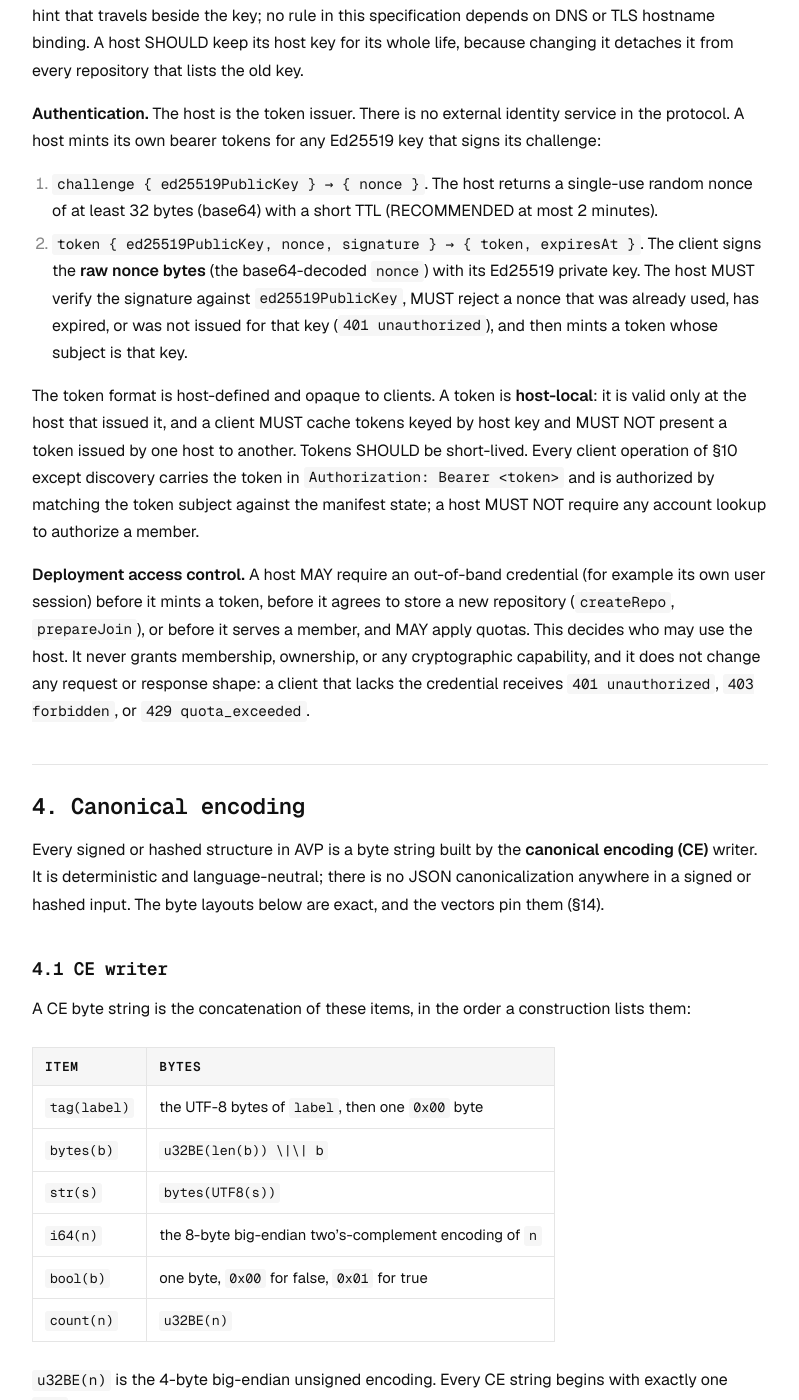
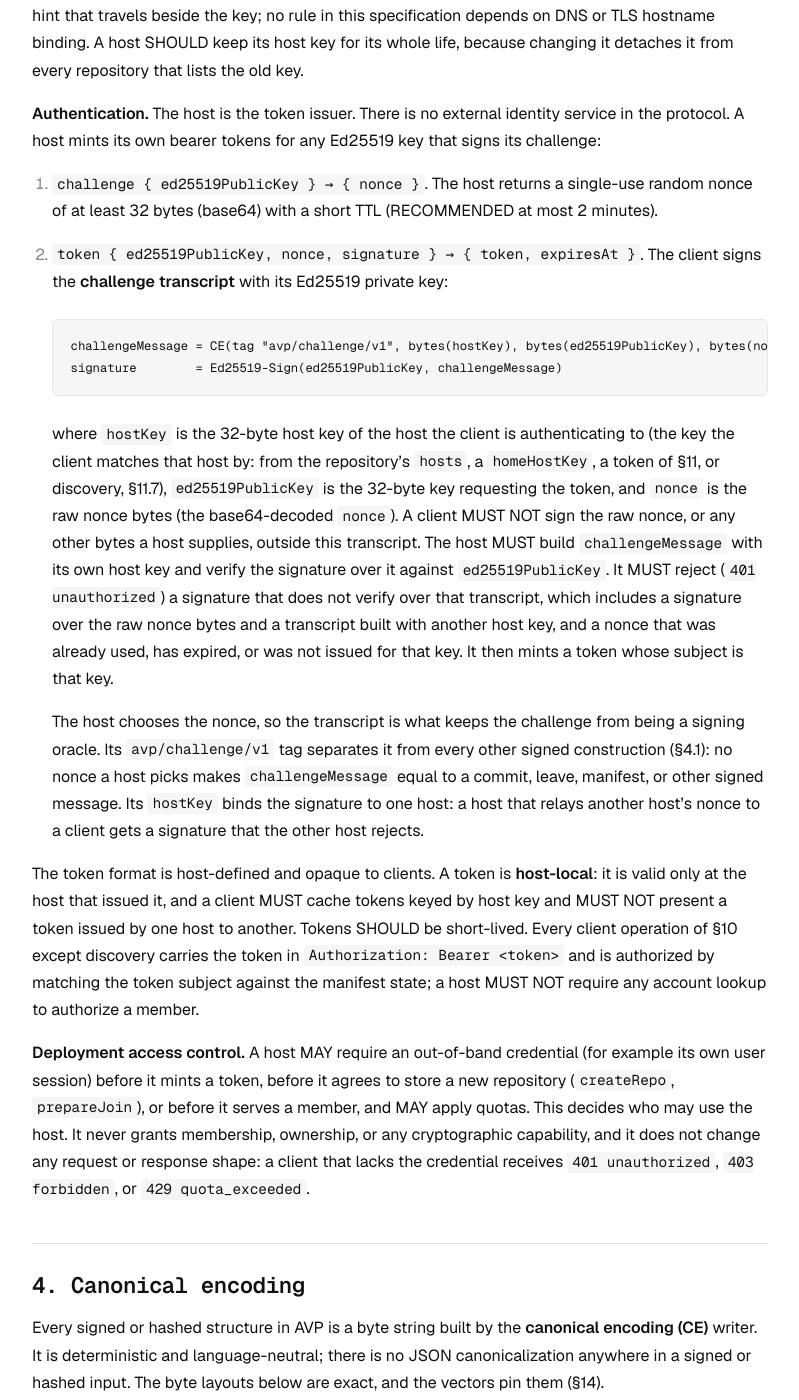
Before and after one commit to trqlmao/avp, a Jekyll site: the page built from SPEC.md, in a window 1280 px wide and 1400 px high, scrolled down 4351 px. Shown: the whole window, without its empty margins (240-1039 px from the left). Built offline with Jekyll 4.4.1, drawn with Linux system fonts in a browser that asks for light colours; our own code applies the rules of GitHub Pages for plain Markdown files; some of the changed text lies outside the part shown.

Commit message:
docs(spec)!: domain-separate the auth challenge signature
The client signed the raw host-chosen nonce, while every other
signature an AVP key makes is over a tagged CE string. A malicious
host could return another construction's message as its nonce (for
example the commit-sig message of a commit it built with the member
as author) and get a valid signature over it: forged authorship, a
forged leave, or, from the owner, a forged manifest state.

SPEC 3.3 now has the client sign
CE(tag "avp/challenge/v1", bytes(hostKey), bytes(ed25519PublicKey),
bytes(nonce)), which the host verifies with its own host key. SPEC
4.1 states the domain-separation invariant and lists every signed
construction with its label; SPEC 13 and 14 add the invariant and
the new vectors. The threat model, IMPLEMENTING, the openapi, proto
and schema descriptions, and the changelog follow; llms-full is
regenerated. Wire shapes do not change.

BREAKING CHANGE: a challenge signature over the raw nonce is now
401 unauthorized. 0.5 is unreleased, so the version stays 0.5.

````diff
--- a/SPEC.md
+++ b/SPEC.md
@@ -46,8 +46,8 @@ who may store and sync; only keys held by people decide who can read.
 - **Raw keys.** "Ed25519 public key" and "X25519 public key" mean the raw 32-byte encodings (RFC 8032,
   RFC 7748). An Ed25519 signature is the raw 64-byte encoding.
 - **Strict Ed25519 verification.** Every Ed25519 signature AVP verifies (owner signatures on manifest
-  states, author signatures on commits, host acceptances, leave requests, link and host requests, and the
-  challenge signature of §3.3) MUST be verified strictly, so that every conformant implementation accepts
+  states, author signatures on commits, host acceptances, leave requests, host requests, and the
+  challenge signature of §3.3; the full list is the table of §4.1) MUST be verified strictly, so that every conformant implementation accepts
   exactly the same signatures. A verifier MUST reject the signature, before any other check, if the public
   key `A` or the signature's first half `R` (the encoding of a point) is the encoding of a point of small
   order, if `A` or `R` is a non-canonical encoding (its 255-bit `y` field, the 32 bytes read little-endian
@@ -153,10 +153,29 @@ A host mints its own bearer tokens for any Ed25519 key that signs its challenge:
 
 1. `challenge { ed25519PublicKey } → { nonce }`. The host returns a single-use random nonce of at least
    32 bytes (base64) with a short TTL (RECOMMENDED at most 2 minutes).
-2. `token { ed25519PublicKey, nonce, signature } → { token, expiresAt }`. The client signs the **raw nonce
-   bytes** (the base64-decoded `nonce`) with its Ed25519 private key. The host MUST verify the signature
-   against `ed25519PublicKey`, MUST reject a nonce that was already used, has expired, or was not issued
-   for that key (`401 unauthorized`), and then mints a token whose subject is that key.
+2. `token { ed25519PublicKey, nonce, signature } → { token, expiresAt }`. The client signs the
+   **challenge transcript** with its Ed25519 private key:
+
+   ```
+   challengeMessage = CE(tag "avp/challenge/v1", bytes(hostKey), bytes(ed25519PublicKey), bytes(nonce))
+   signature        = Ed25519-Sign(ed25519PublicKey, challengeMessage)
+   ```
+
+   where `hostKey` is the 32-byte host key of the host the client is authenticating to (the key the client
+   matches that host by: from the repository's `hosts`, a `homeHostKey`, a token of §11, or discovery,
+   §11.7), `ed25519PublicKey` is the 32-byte key requesting the token, and `nonce` is the raw nonce bytes
+   (the base64-decoded `nonce`). A client MUST NOT sign the raw nonce, or any other bytes a host supplies,
+   outside this transcript. The host MUST build `challengeMessage` with its own host key and verify the
+   signature over it against `ed25519PublicKey`. It MUST reject (`401 unauthorized`) a signature that does
+   not verify over that transcript, which includes a signature over the raw nonce bytes and a transcript
+   built with another host key, and a nonce that was already used, has expired, or was not issued for that
+   key. It then mints a token whose subject is that key.
+
+   The host chooses the nonce, so the transcript is what keeps the challenge from being a signing oracle.
+   Its `avp/challenge/v1` tag separates it from every other signed construction (§4.1): no nonce a host
+   picks makes `challengeMessage` equal to a commit, leave, manifest, or other signed message. Its
+   `hostKey` binds the signature to one host: a host that relays another host's nonce to a client gets a
+   signature that the other host rejects.
 
 The token format is host-defined and opaque to clients. A token is **host-local**: it is valid only at the
 host that issued it, and a client MUST cache tokens keyed by host key and MUST NOT present a token issued by
@@ -196,6 +215,28 @@ one raw append in AVP is outside any CE string: `manifestHash` (§4.2) hashes a
 by the raw 64-byte owner signature. A list is written as
 `count(n)` followed by its `n` elements, sorted by the stated key (§2) before encoding. `CE(tag "L", x, y)`
 is shorthand for the string `tag(L) || x || y`.
+
+**Domain separation.** Every message an AVP key signs is a CE string whose first item is a `tag`, and each
+signed construction has its own label. The labels in the table below are distinct and none contains a
+`0x00` byte, so the terminating `0x00` makes the tags prefix-free: two messages with different labels
+differ within the shorter label or at its `0x00`, and no message of one construction can equal a message
+of another, whatever the fields after the tag hold. An implementation MUST NOT sign, and MUST NOT verify an
+AVP signature over, bytes that are not one of these constructions; in particular it MUST NOT sign bytes
+another party supplies except as a field inside one of them. A new signed construction MUST take a new
+label.
+
+| Construction | Signing key | Signed message | Section |
+|---|---|---|---|
+| manifest state | owner key | `S = CE(tag "avp/manifest/v1", ...)` | §4.2 |
+| commit author signature | member key (`author`) | `CE(tag "avp/commit-sig/v1", bytes(commitId))` | §4.3, §7.1 |
+| leave request | member key | `CE(tag "avp/leave/v1", str(repoId), bytes(memberKey), i64(at))` | §8.4, §11.4 |
+| challenge | the key requesting a token | `CE(tag "avp/challenge/v1", bytes(hostKey), bytes(ed25519PublicKey), bytes(nonce))` | §3.3 |
+| acceptance | host key | `CE(tag "avp/accept/v1", str(repoId), bytes(memberKey), bytes(hostKey), i64(expiresAt))` | §8.2, §11.3 |
+| host request | host key | `CE(tag "avp/host-req/v1", str(method), str(path), bytes(SHA-256(body)), i64(time))` | §9.3 |
+
+The owner key is also a member key, so it signs every construction a member key signs. The other CE labels
+(`avp/repo-id/v1`, `avp/commit/v1`, `avp/aad/v2`, `avp/link-code/v1`) are hashed or used as AEAD additional
+data, never signed, and are distinct from the labels above.
 
 ### 4.2 Manifest state
 
@@ -1188,6 +1229,10 @@ A conformant implementation MUST uphold:
   the new epoch's data key, and the AAD makes a ciphertext under the wrong epoch fail authentication.
 - **Hosts by key.** Every host match (`hosts`, `homeHostKey`, acceptances, `not_hosted`, host-to-host
   serving) compares host keys (§3.3).
+- **Domain separation.** Every AVP signature is over a CE string that begins with the distinct tag of its
+  construction (§4.1). No key signs host-supplied bytes outside such a string, and a challenge signature
+  covers the host key it was made for (§3.3), so no signature made for one construction, or for one host's
+  challenge, verifies as another.
 
 ## 14. Conformance
 
@@ -1195,7 +1240,8 @@ An implementation is conformant if it satisfies every MUST above and reproduces
 [`vectors/`](vectors/), indexed by [`vectors/index.json`](vectors/index.json):
 
 - **RFC-anchored primitives**: HKDF-SHA256 (`hkdf.json`), X25519 (`x25519.json`), and Ed25519 sign and
-  verify (`ed25519.json`). The Ed25519 vector anchors the challenge signature (§3.3).
+  verify (`ed25519.json`). The Ed25519 vector anchors every signature; the challenge transcript is pinned
+  in `federation.json`.
 - **Wrap scheme**: wrap and unwrap of a data key (`key-wrap.json`, §4.4).
 - **Owner identity**: entropy to mnemonic, mnemonic to seed, and seed to the owner Ed25519 and X25519 keys
   (`bip39-owner.json`, §3.1), over the pinned English wordlist (`bip39-english.txt`).
@@ -1217,11 +1263,15 @@ An implementation is conformant if it satisfies every MUST above and reproduces
   the cutoff, and backdated as a child of a frontier commit (`forbidden`), diverged owner states (lower hash
   wins, a commit re-checked and accepted, a commit held), and a leave request with a bad signature.
 - **Tokens and addresses**: every token of §11 (with the acceptance and leave signatures, the link
-  confirmation code, and the owner and member fingerprints) and `avp://` locators (`federation.json`).
+  confirmation code, and the owner and member fingerprints), `avp://` locators, and the challenge
+  transcript `challengeMessage` of §3.3 with its signature (`federation.json`).
 - **Negative cases**: `negative.json`, valid constructions with one mutation each that a conformant
   implementation MUST reject, including a manifest with a bad signature or a wrong previous hash, a commit
   whose id does not recompute or whose author signed another id, a payload whose AAD v2 has a swapped parent,
-  a link grant unwrapped with the data key wrap label, an acceptance verified with another host key, and
+  a link grant unwrapped with the data key wrap label, an acceptance verified with another host key, the
+  cross-construction and challenge cases of §3.3 and §4.1 (a challenge signature presented as a commit
+  author signature over the same 32 bytes, a commit author signature presented as a challenge signature, a
+  challenge signature made for another host key, and a signature over the raw nonce), and
   the Ed25519 signatures that strict verification (§2) rejects: a small-order public key or `R`, a
   non-canonical public key, and a non-canonical `S`. Reproducing the positive vectors is necessary but not
   sufficient.
@@ -1231,7 +1281,8 @@ Every committed vector is reproducible from documented seeds by [`vectors/genera
 [`vectors/README.md`](vectors/README.md).
 
 A **host** additionally proves conformance by passing the black-box harness in [`harness/`](harness/), which
-drives the client wire contract (the auth failure modes of §3.3, `createRepo` checks, the pulled chain,
+drives the client wire contract (the auth failure modes of §3.3, including a signature over the raw nonce
+and a transcript built with another host key, `createRepo` checks, the pulled chain,
 forks and merges, the head bound, `manifest_conflict`, the removal cutoff, leave, `prepareJoin`
 acceptances, and zero-knowledge), and its multi-host scenarios, which drive §9 between two or more hosts
 (convergence after a paused host, concurrent writes on two hosts, a removed member rejected on both, an
@@ -1244,7 +1295,8 @@ unlisted host refused, an old-epoch head merged forward, and diverged owner stat
 - **Token theft.** Tokens are bearer credentials; client-to-host transport MUST be TLS. Tokens are host-local
   (§3.3), short-lived, and scoped to membership.
 - **Nonce handling.** Challenge nonces MUST be single-use with a short TTL to prevent replay of the signed
-  challenge.
+  challenge. The client signs the `avp/challenge/v1` transcript, never the host-chosen nonce alone (§3.3,
+  §4.1).
 - **Owner phrase.** Whoever holds the phrase, or an owner device, is the owner (THREATMODEL A7).
 - **Host-to-host transport.** The protocol validates every replicated item; confidentiality and
   authentication of host-to-host links come from the deployment profile (§9).
--- a/openapi.yaml
+++ b/openapi.yaml
@@ -84,8 +84,10 @@ paths:
       operationId: token
       summary: Exchange a signed nonce for a bearer token minted by this host.
       description: |
-        Sign the **raw nonce bytes** (base64-decode `nonce` first) with the Ed25519 private key.
-        A common mistake is signing the base64 string; the host rejects it.
+        Sign the challenge transcript `CE(tag "avp/challenge/v1", bytes(hostKey), bytes(ed25519PublicKey),
+        bytes(nonce))` with the Ed25519 private key (SPEC §3.3), where `hostKey` is this host's key and
+        `nonce` the raw nonce bytes (base64-decode `nonce` first). A signature over the raw nonce alone, over
+        the base64 string, or over a transcript built with another host key is rejected.
       security: []
       requestBody:
         required: true
--- a/schema/avp.schema.json
+++ b/schema/avp.schema.json
@@ -535,7 +535,7 @@
         },
         "signature": {
           "$ref": "#/$defs/Base64",
-          "description": "base64 Ed25519 signature over the raw nonce bytes"
+          "description": "base64 Ed25519 signature over the avp/challenge/v1 transcript (SPEC 3.3)"
         }
       }
     },
````
Also changed, not shown: IMPLEMENTING.md (+18 -6 lines), THREATMODEL.md (+13 -2 lines), llms-full.txt (+94 -19 lines), CHANGELOG.md, 1 other file.
